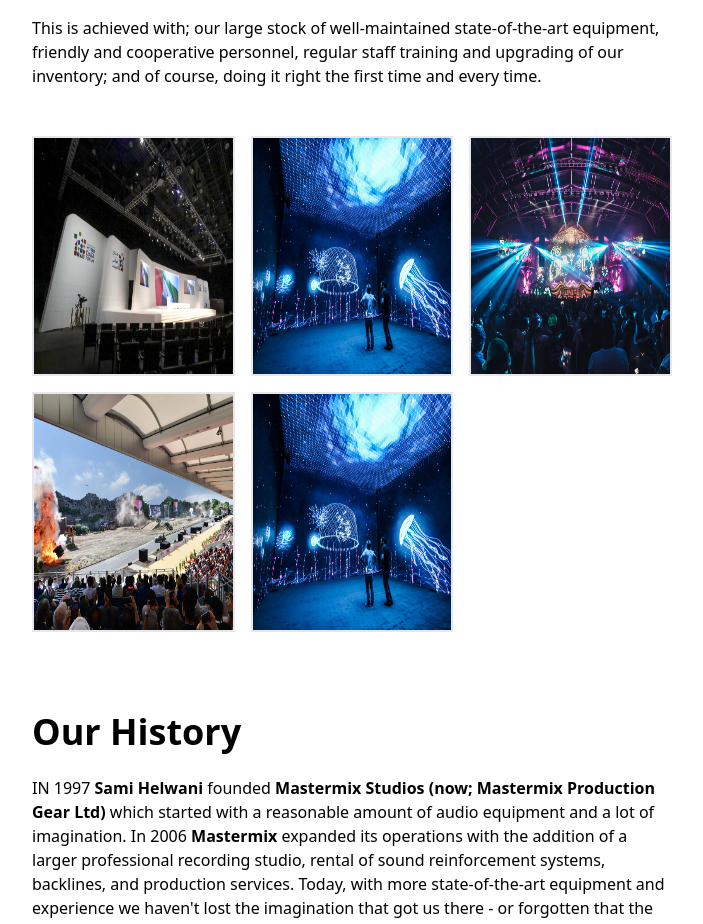
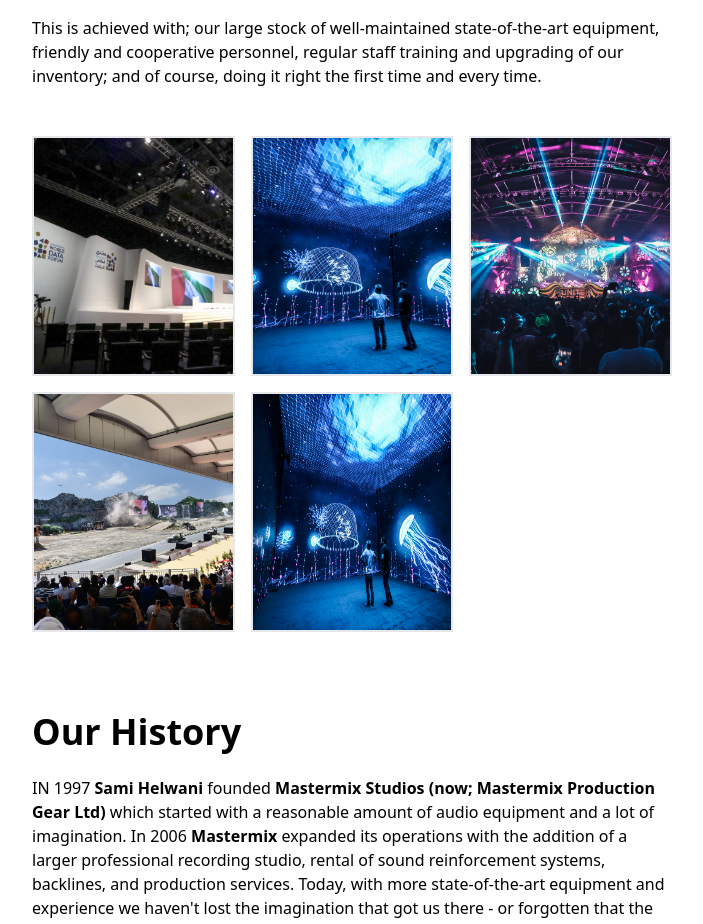
Before and after one commit to ghesshu/sound-engineer-website, a React (Create React App) app: page /about in a window 1280 px wide. Shown: the part 1920-2844 px from the top of the page, without its empty margins (288-991 px from the left). Built offline with nearby package versions, Linux system fonts and the light colour scheme.

Commit message:
Img updates

```diff
--- a/src/components/About/ContentA.jsx
+++ b/src/components/About/ContentA.jsx
@@ -59,10 +59,10 @@ const ContentA = () => {
         </div>
 
         <div className="grid grid-cols-2 md:grid-cols-3 gap-4">
-            <img src={Img1} alt="" className='border-2 w-60 h-60' />
-            <img src={Img2} alt="" className='border-2 w-60 h-60' />
-            <img src={Img3} alt="" className='border-2 w-60 h-60' />
-            <img src={Img4} alt="" className='border-2 w-60 h-60' />
+            <img src={Img1} alt="" className='border-2 w-40 h-40 smd:w-60 smd:h-60 object-cover' />
+            <img src={Img2} alt="" className='border-2 w-40 h-40 smd:w-60 smd:h-60 object-cover' />
+            <img src={Img3} alt="" className='border-2 w-40 h-40 smd:w-60 smd:h-60 object-cover' />
+            <img src={Img4} alt="" className='border-2 w-40 h-40 smd:w-60 smd:h-60 object-cover' />
             <img src={Img2} alt="" className='hidden md:block border-2 w-60 h-60' />
         </div>
 
--- a/src/components/Contact/ContentCT.jsx
+++ b/src/components/Contact/ContentCT.jsx
@@ -48,6 +48,7 @@ const ContentCT = () => {
         type="email"
         placeholder="Your Email"
         value={email}
+
         onChange={(e) => setEmail(e.target.value)}
       />
       </div>
```
